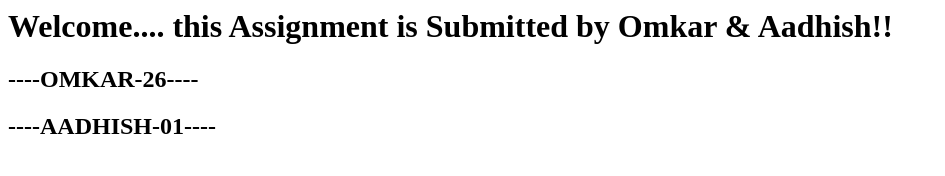
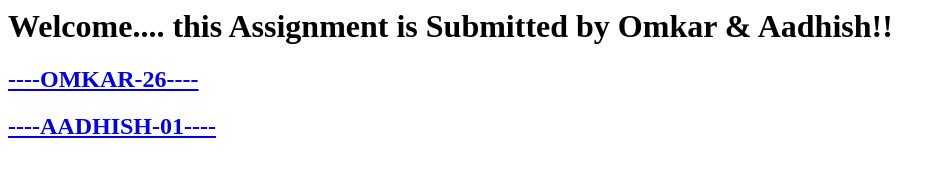
Before and after one commit to Omie019/assingnment-2601, a plain HTML site: page index.html in a window 1280 px wide. Shown: the whole page, without its empty margins (0-945 px from the left). Drawn offline with Linux system fonts and the light colour scheme.

Commit message:
index file updated by OMKAR-26

```diff
--- a/index.html
+++ b/index.html
@@ -1,4 +1,4 @@
 <h1>Welcome.... this Assignment is Submitted by Omkar & Aadhish!!</h1>
 
-<h2><a herf ="one.html">----OMKAR-26---- </h2>
-<h2><a herf ="twoo.html">----AADHISH-01---- </h2>
+<h2><a href="one.html">----OMKAR-26---- </a></h2>
+<h2><a href="twoo.html">----AADHISH-01----</a> </h2>
```
